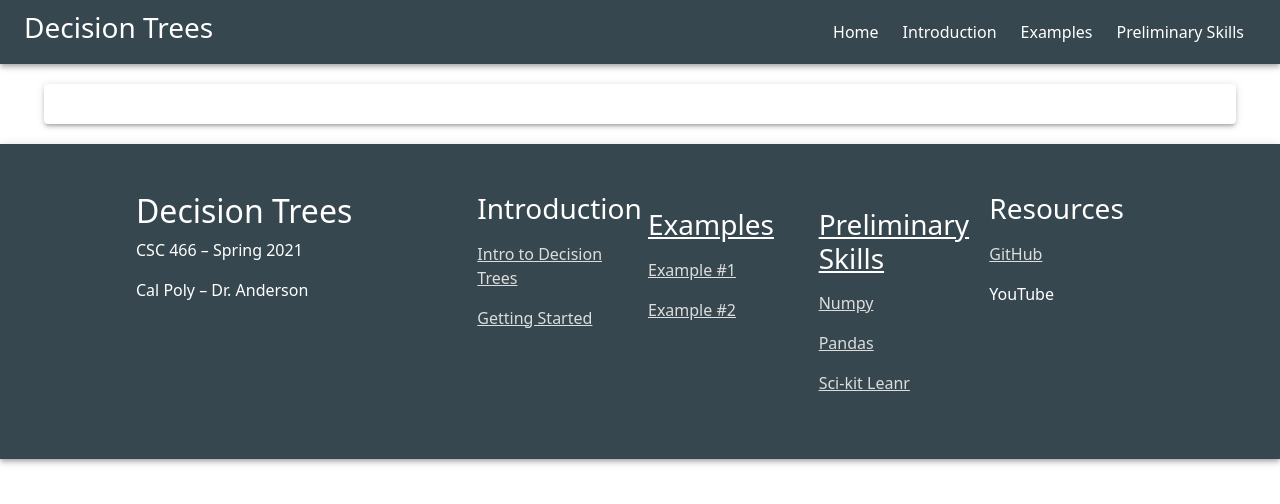
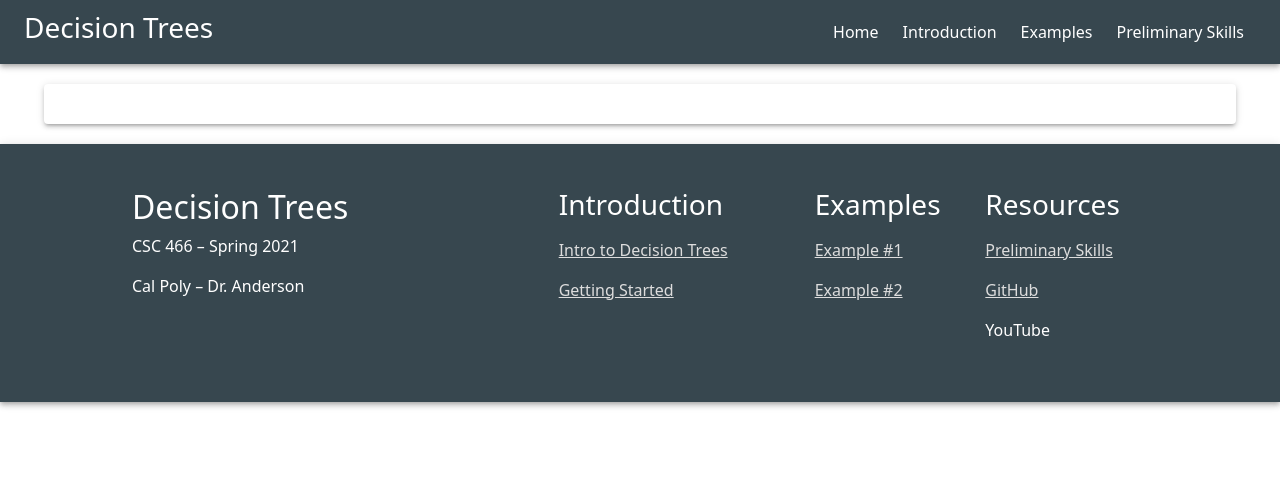
Before and after one commit to CSC466-Team7/csc466_project, a React (Create React App) app in the folder csc466-education-app/: page /#/heart-disease in a window 1280 px wide. Shown: the top 504 px of the page. Built offline with nearby package versions, Linux system fonts and the light colour scheme; no server answers; the HTML template or start-up script is replaced by a standard one.

Commit message:
removed excessive links from footer

```diff
--- a/csc466-education-app/src/components/Footer.tsx
+++ b/csc466-education-app/src/components/Footer.tsx
@@ -29,38 +29,28 @@ export default function Footer() {
 
   return (
     <AppBar position="static" component="footer" className={classes.root}>
-      <Grid container spacing={2} className={classes.grid}>
-        <Grid item xs={4}>
+      <Grid container spacing={1} className={classes.grid}>
+        <Grid item xs={5}>
           <h2>Decision Trees</h2>
           <p>CSC 466 – Spring 2021</p>
           <p>Cal Poly – Dr. Anderson</p>
         </Grid>
 
-        <Grid item xs={2}>
+        <Grid item xs={3}>
           <h3>Introduction</h3>
           <Link to='/introduction'>Intro to Decision Trees</Link>
           <Link to='/getting-started'>Getting Started</Link>
         </Grid>
 
         <Grid item xs={2}>
-          <h3>
-            <Link to='/examples'>Examples</Link>
-          </h3>
+          <h3>Examples</h3>
           <Link to='/example-1'>Example #1</Link>
           <Link to='/example-2'>Example #2</Link>
         </Grid>
 
         <Grid item xs={2}>
-          <h3>
-            <Link to='/preliminary-skills'>Preliminary Skills</Link>
-          </h3>
-          <Link to='/preliminary-skills/numpy'>Numpy</Link>
-          <Link to='/preliminary-skills/pandas'>Pandas</Link>
-          <Link to='/preliminary-skills/scikit-learn'>Sci-kit Leanr</Link>
-        </Grid>
-
-        <Grid item xs={2}>
           <h3>Resources</h3>
+          <Link to='/preliminary-skills'>Preliminary Skills</Link>
           <a
             href="https://github.com/CSC466-Team7/csc466_project"
             target="_blank"
```
